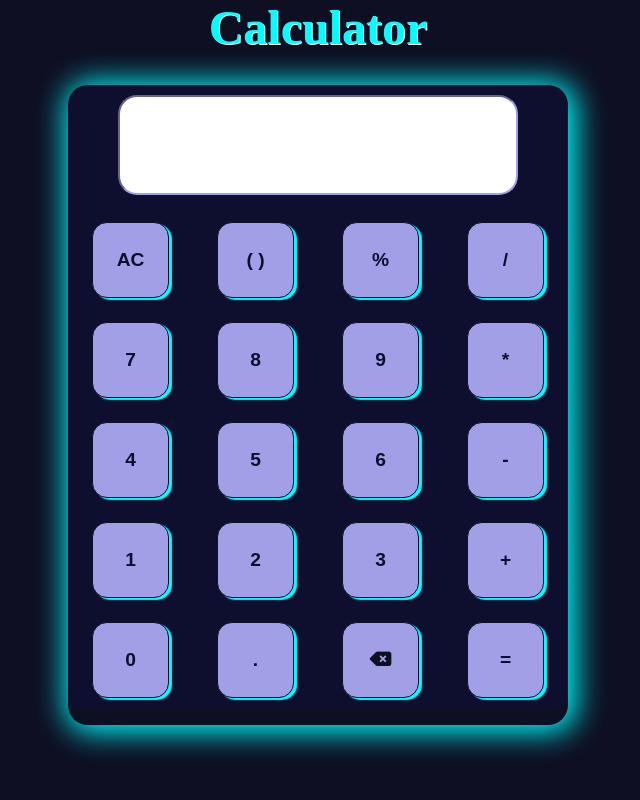
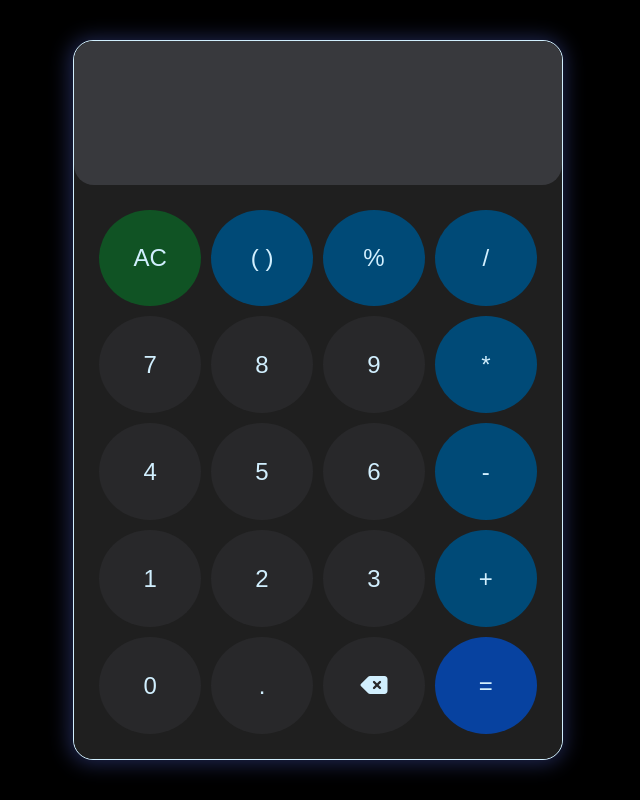
Before and after one commit to nimitmore27/Calculator, a plain HTML site: page index.html in a window 1280 px wide. Both pictures are taken after a click on the button "AC". Shown: the whole page, without its empty margins (322-962 px from the left). Drawn offline with Linux system fonts and the light colour scheme.

Commit message:
Google Calculator Clone

```diff
--- a/index.html
+++ b/index.html
@@ -1,51 +1,40 @@
 <!DOCTYPE html>
 <html lang="en">
-
 <head>
     <meta charset="UTF-8">
     <meta http-equiv="X-UA-Compatible" content="IE=edge">
     <meta name="viewport" content="width=device-width, initial-scale=1.0">
     <title>Calculator</title>
     <link rel="stylesheet" href="style.css">
+    <link rel="shortcut icon" href="calc-favicon.png" type="image/x-icon">
     <script src="https://kit.fontawesome.com/f462297f0f.js" crossorigin="anonymous"></script>
+    <script src="script.js" defer></script>
 </head>
-
 <body>
-    <header>Calculator</header>
-    <div class="container">
-        <div class="display">
-            <input type="text" name="inpdisplay" id="inpdisplay" readonly>
-        </div>
+    <div class="calculator-body">
+        <input type="text" class="display" name="display" title="Result will be displayed here" readonly>
         <div class="keypad">
-            <div class="up comman">
-                <button id="clear" class="green">AC</button>
-                <button class="print blue">( )</button>
-                <button class="print blue">%</button>
-                <button class="print blue">/</button>
-            </div>
-            <div class="midleft comman">
-                <button class="print lightbg">7</button>
-                <button class="print lightbg">8</button>
-                <button class="print lightbg">9</button>
-                <button class="print lightbg">4</button>
-                <button class="print lightbg">5</button>
-                <button class="print lightbg">6</button>
-                <button class="print lightbg">1</button>
-                <button class="print lightbg">2</button>
-                <button class="print lightbg">3</button>
-                <button class="print lightbg">0</button>
-                <button class="print lightbg">.</button>
-                <button id="bkspc" class="lightbg"><i class="fa-solid fa-delete-left"></i></button>
-            </div>
-            <div class="right comman">
-                <button class="print blue">*</button>
-                <button class="print blue">-</button>
-                <button class="print blue">+</button>
-                <button id="equals">=</button>
-            </div>
+            <button class="bggreen clear" title="Clear">AC</button>
+            <button class="bglightblue brackets" title="Bracket">( )</button>
+            <button class="bglightblue" title="Logical Modulo">%</button>
+            <button class="bglightblue" title="Division">/</button>
+            <button class="bgblack" title="7">7</button>
+            <button class="bgblack" title="8">8</button>
+            <button class="bgblack" title="9">9</button>
+            <button class="bglightblue" title="Multiply">*</button>
+            <button class="bgblack" title="4">4</button>
+            <button class="bgblack" title="5">5</button>
+            <button class="bgblack" title="6">6</button>
+            <button class="bglightblue" title="Minus">-</button>
+            <button class="bgblack" title="1">1</button>
+            <button class="bgblack" title="2">2</button>
+            <button class="bgblack" title="3">3</button>
+            <button class="bglightblue" title="Plus">+</button>
+            <button class="bgblack" title="0">0</button>
+            <button class="bgblack" title="Decimal Point">.</button>
+            <button class="bgblack back" title="Backspace"><i class="fa-solid fa-delete-left"></i></button>
+            <button class="equal" title="Calculate">=</button>
         </div>
     </div>
-    <script src="script.js"></script>
 </body>
-
 </html>
--- a/script.js
+++ b/script.js
@@ -1,108 +1,83 @@
-let body = document.querySelector('body');
+const display = document.querySelector('.display');
+const btn = Array.from(document.querySelector('.keypad').children);
+const equal = document.querySelector('.equal');
+const allops = ['+', '-', '*', '/', '%'];
+const bk = '<i class="fa-solid fa-delete-left"></i>';
+let value = ''
+let brackets = 0;
 
-let display = document.getElementById('inpdisplay');
-
-let numop = Array.from(document.querySelectorAll('.print'));
-let bkspc = document.getElementById('bkspc');
-let clearbtn = document.getElementById("clear");
-let equals = document.getElementById('equals');
-
-let value = '';
-let len = 0;
-let brac = 0;
-window.onload = () => {
-    display.focus();
-    cleardisplay();
-}
-numop.forEach(element => {
-    element.onclick = () => {
-        append(element.innerText)
-    };
+document.addEventListener('keydown', (e) => {
+    input(e.key);
+})
+btn.forEach(element => {
+    element.addEventListener('click', (element) => {
+        input(element.target.innerHTML);
+    })
 });
 
-body.addEventListener('click', () => {
-    display.focus();
-})
+equal.onclick = solve;
 
-display.addEventListener('keydown', (e) => {
-    if ((e.key >= 0 && e.key <= 9) || (e.key == '+' || e.key == '-' || e.key == '*' || e.key == '/' || e.key == '.'))
-        append(e.key);
-    if (e.key == 'Backspace')
-        pop();
-    if (e.key == 'Enter')
-        calculate();
-});
-
-bkspc.onclick = pop;
-clearbtn.onclick = cleardisplay;
-equals.onclick = calculate;
-
-function append(element) {
-    errorsolver();
-    if (len == 0 && (element == 0 || element == ' ' || element == '/' || element == '*')) return;
-    if ((element == '*' || element == '/') && (value[len - 1] == '+' || value[len - 1] == '-')) return;
-    if ((element == '+' || element == '-') && (value[len - 1] == '+' || value[len - 1] == '-' || value[len - 1] == '*' || value[len - 1] == '/'))
-        len++, brac++, value += '(';
-    if (element == '( )') {
-        bracket();
-        return;
+function input(text) {
+    if (text >= '0' && text <= '9' || text == '.') {
+        if(value.toString().endsWith(')'))
+            value += '*';
+        updatedisplay(text);
     }
-    if (value[len - 1] == ')' && element >= 0 && element <= 9)
-        len++, value += '*'
-    len++, value += element, display.value = value;
+    else if (allops.includes(text))
+        operators(text);
+    else if (text == '(' || text == ')' || text == '( )')
+        checkbracket();
+    else if (text == 'Backspace' || text == bk)
+        backspace();
+    else if (text == 'Enter')
+        solve();
+    else if (text == 'AC' || text == 'Delete') {
+        display.value = '';
+        value = ''
+        brackets = 0;
+    }
+}
+function operators(op) {
+    if ((value == '' || value.toString().endsWith('/') || value.toString().endsWith('*') || value.toString().endsWith('(')) && (op == '/' || op == '*' || op == '%')) return;
+    if ((op == '*' || op == '/') && (value.toString().endsWith('+') || value.toString().endsWith('-'))) return;
+    if ((op == '+' || op == '-') && (allops.includes(value[value.toString().length - 1])))
+        brackets++, value += '(';
+    updatedisplay(op);
 }
 
-function pop() {
-    value[len - 1] == ')' ? brac++ : value[len - 1] == '(' ? brac-- : 0;
-    len--;
-    value = value.slice(0, len);
+function backspace() {
+    value.toString().endsWith(')') ? brackets++ : value.toString().endsWith('(') ? brackets-- : 0;
+    value = value.toString().slice(0, value.toString().length - 1);
+    display.value = value;
+}
+function solve() {
+    if (value == '') return;
+    closebracket();
+    value = eval(value);
     display.value = value;
 }
 
-function cleardisplay() {
-    value = '', display.value = '', len = 0, brac = 0;
+function checkbracket() {
+    if ((brackets > 0) && (!isNaN(value[value.toString().length - 1]) || (value.toString().endsWith(')')))) {
+        updatedisplay(')');
+        brackets--;
+        return ;
+    } else if (!isNaN(value[value.toString().length - 1]) || (value.toString().endsWith(')')))
+        updatedisplay('*(');
+    else
+        updatedisplay('(');
+    brackets++;
+    return
 }
 
-function calculate() {
-    errorsolver();
-    let ans = eval(value);
-    display.value = ans;
-    value = display.value;
-    len = value.length;
+function updatedisplay(text) {
+    value += text;
+    display.value = value;
 }
 
-function errorsolver() {
-    if (value.includes("undefined"))
-        value = value.replace('undefined', '');
-    if (value.includes('Infinity'))
-        value = value.replace('Infinity','');
-    len = value.length;
-}
-
-function checkbracket() {
-    let count = 0;
-    for (let iterator of value) {
-        if (iterator == '(')
-            count++;
-        if (iterator == ')')
-            count--;
-    }
-    if (count == 0)
-        return calculate();
-    else
-        return false
-
-}
-function bracket() {
-    if ((brac > 0) && (value[len - 1] >= 0 && value[len - 1] <= 9 || (value[len - 1] == ')'))) {
-        value += ')', len++, display.value = value;
-        brac--;
-    } else if (value[len - 1] >= 0 && value[len - 1] <= 9 || value[len - 1] == ')') {
-        value = value + '*(', len++, display.value = value;
-        brac++;
-    }
-    else {
-        value = value + '(', len++, display.value = value;
-        brac++;
+function closebracket() {
+    while (brackets > 0) {
+        updatedisplay(')');
+        brackets--;
     }
 }
--- a/style.css
+++ b/style.css
@@ -1,136 +1,125 @@
 * {
-    padding: 0px;
-    margin: 0px;
+    margin: 0;
+    padding: 0;
     box-sizing: border-box;
-    color: var(--font);
-    font-weight: bold;
 }
 
 :root {
-    /* Google Calculator Colors */
-    /* --darkbg: #1f2024;
-    --lightbg: #2c3033;
-    --bluebg: #174fa6;
-    --greenbg: #255b42;
-    --font: #eaebee;
-    --border: #eaebee;*/
-
-    --darkbg: rgb(14, 15, 46);
-    --lightbg: #a19fe6;
-    --font : #0e0f23;
-    --border: #00ffff;
-
+    --display: #38393d;
+    --darkbg: #1f1f1f;
+    --keys: #28282a;
+    --lightblue: #004a77;
+    --darkblue: #0742a0;
+    --greenbg: #105324;
+    --font: #d1effe;
 }
 
 body {
-    background-color: var(--font);
-    text-align: center;
+    height: 100vh;
+    width: 100%;
+    background-color: black;
+    display: flex;
+    align-items: center;
+    justify-content: center;
 }
 
-header {
-    font-size: 3rem;
-    font-weight: bolder;
-    color: var(--border);
-    text-shadow: 1px 1px #fff;
-    user-select: none;
-}
-
-.container {
+.calculator-body {
     display: flex;
     flex-direction: column;
     align-items: center;
-    width: clamp(320px, 80vw, 500px);
-    height: clamp(500px, 80vh, 850px);
-    margin: auto;
-    box-shadow: 3px 2px 30px 5px var(--border);
-
+    height: 90vh;
+    aspect-ratio: 1 / 1.4705;
     border-radius: 20px;
-    padding-bottom: 15px;
-    margin-top: 30px;
+    border: 1px solid var(--font);
+    -webkit-box-shadow: -1px 1px 20px 3px rgb(41 51 106 / 75%);
+    -moz-box-shadow: -1px 1px 20px 3px rgb(41 51 106 / 75%);
+    box-shadow: -1px 1px 20px 3px rgb(41 51 106 / 75%);
+    background-color: var(--darkbg);
 }
 
 .display {
     width: 100%;
     height: 20%;
-    background-color: var(--darkbg);
-    border-top-left-radius: 1.5em;
-    border-top-right-radius: 1.5em;
-}
-
-#inpdisplay {
-    margin: 10px;
-    height: 80%;
-    width: 80%;
-    font-size: clamp(2em, 3em, 4em);
-    /* background-color: var(--lightbg); for google color scheme */
-    border-color: var(--lightbg);
+    background-color: var(--display);
+    text-align: right;
+    color: white;
+    padding: 20px;
+    border-radius: 20px;
+    font-size: 30px;
+    cursor: default;
     outline: none;
-    /* text-align: right; */
-    cursor: default;
-    border-radius: 0.4em;
+    border: none;
 }
 
 .keypad {
     display: grid;
+    grid-template-columns: 1fr 1fr 1fr 1fr;
+    grid-template-rows: 1fr 1fr 1fr 1fr 1fr;
     width: 100%;
     height: 80%;
+    padding: 20px;
     background-color: var(--darkbg);
-    border-bottom-left-radius: 1em;
-    border-bottom-right-radius: 1em;
+    border-bottom-left-radius: 20px;
+    border-bottom-right-radius: 20px;
 }
 
 button {
-    display: inline-flex;
-    justify-content: center;
-    align-items: center;
-    justify-self: center;
-    align-self: center;
-    width: 4em;
-    aspect-ratio: 1/1;
-    font-size: 1.2em;
-    border: 1px solid var(--darkbg);
-    border-radius: 15px;
+    -webkit-user-select: none;
+    user-select: none;
+    margin: 5px;
+    font-size: 1.5rem;
+    border-radius: 50%;
+    outline: none;
+    border: none;
+    color: var(--font);
     cursor: pointer;
-    background-color: var(--lightbg);
-    box-shadow: 3px 2px 1px 0px var(--border);
-    color : var(--darkbg);
+    transition: border-radius ease-out 0.5s;
+}
+
+.bglightblue {
+    background-color: var(--lightblue);
+}
+
+.bgblack {
+    background-color: var(--keys);
+}
+
+.bggreen {
+    background-color: var(--greenbg);
+}
+
+.equal {
+    background-color: var(--darkblue);
+}
+
+@media (max-width:480px) {
+    .calculator-body {
+        height: 65vh;
+    }
+
+    button {
+        font-size: 1.1rem;
+    }
 }
 
 button:hover {
-    background-color: #fff;
+    border-radius: 25%;
+    border: 1px solid var(--font);
+    opacity: 0.8;
 }
 
-.up {
-    display: grid;
-    grid-area: 1 / 1 / 2 / 5;
-    grid-template-columns: repeat(4, 1fr);
+.bglightblue:hover {
+    background-color: #408cba;
 }
 
-.midleft {
-    display: grid;
-    grid-area: 2/1/6/4;
-    grid-template-columns: repeat(3, 1fr);
+.bgblack:hover {
+    background-color: var(--display);
 }
 
-.right {
-    display: grid;
-    grid-area: 2/4/6/5;
-    grid-template-rows: repeat(4, 1fr);
+.bggreen:hover {
+    background-color: #34855f;
 }
 
-/* Google Calculator Color Scheme */
-/* .blue {
-    background-color: var(--bluebg);
+.equal:hover {
+    background-color: #1453b9;
 }
-
-.green {
-    background-color: var(--greenbg);
-}
-
-.lightbg {
-    background-color: var(--lightbg);
-}
-
-#equals {
-    background-color: var(--bluebg);
-} */
```
Also changed, not shown: calc-favicon.png (added).
